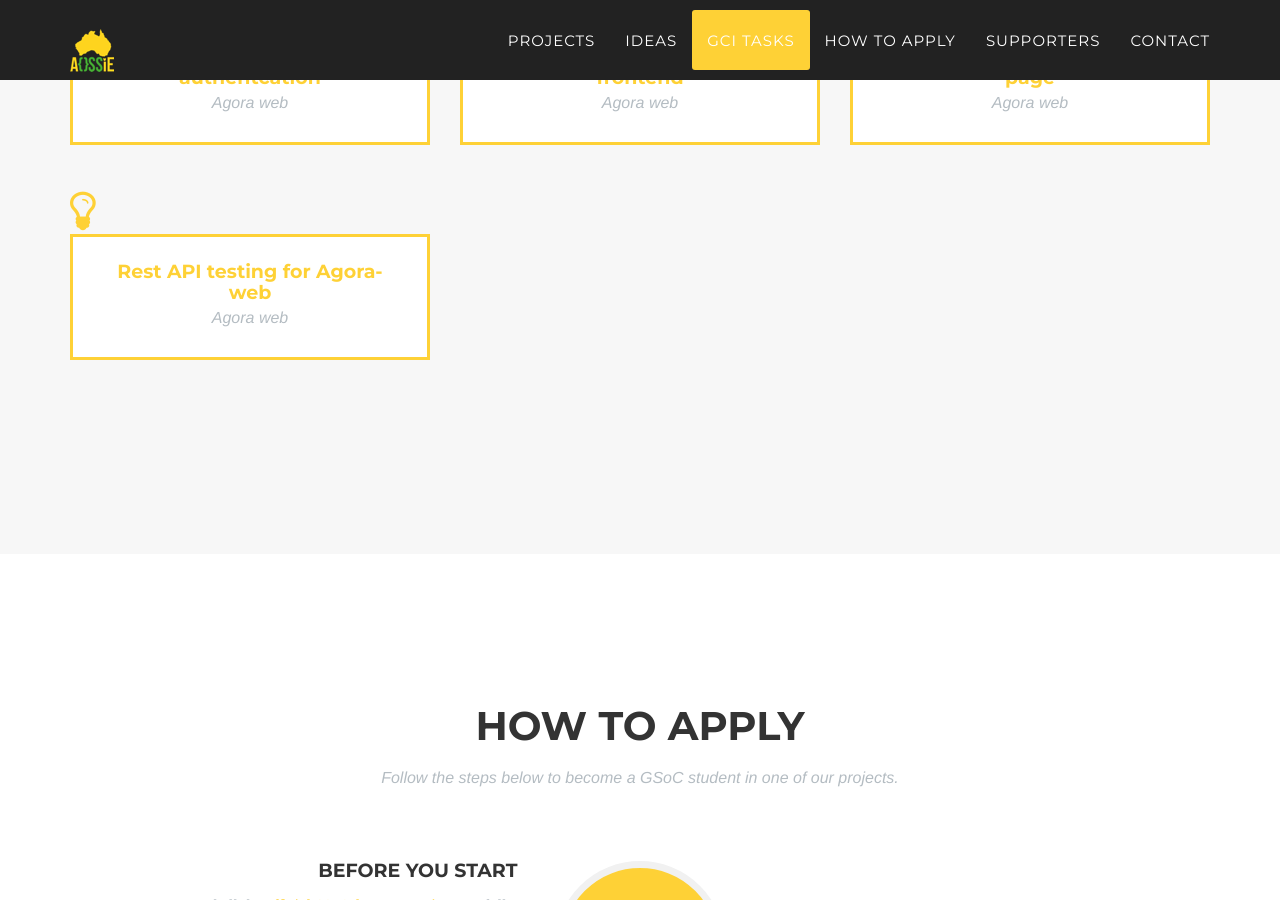
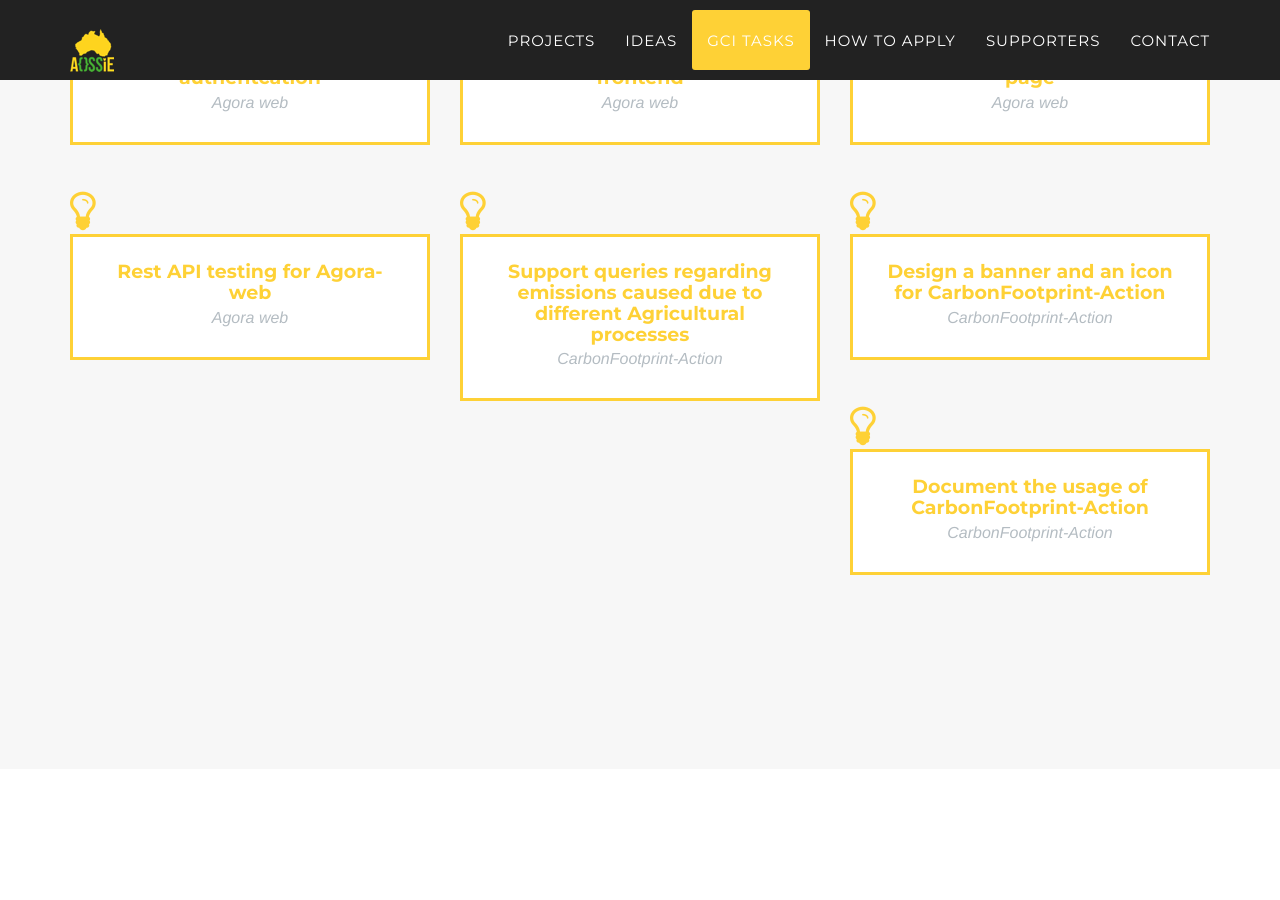
Before and after one commit to DimuthuKasunWP/aossie.gitlab.io, a Jekyll site: the page built from index.html, in a window 1280 px wide and 900 px high, scrolled down 4988 px. Built offline with Jekyll 4.4.1, drawn with Linux system fonts in a browser that asks for light colours; some web fonts are replaced; part of the change alters nothing that is shown.

Commit message:
add initial GCI tasks for CarbonFootprint-Action
Signed-off-by: Varun Chitre <varun.chitre15@gmail.com>

```diff
--- a/_config.yml
+++ b/_config.yml
@@ -221,3 +221,15 @@ tasks:
   title: Rest API testing for Agora-web
   id: 22
   description: agoraAPITesting.md
+- project: CarbonFootprint-Action
+  title: Support queries regarding emissions caused due to different Agricultural processes
+  id: 23
+  description: agriculturalProcessesAction.md
+- project: CarbonFootprint-Action
+  title: Design a banner and an icon for CarbonFootprint-Action
+  id: 24
+  description: bannerIconDesign.md
+- project: CarbonFootprint-Action
+  title: Document the usage of CarbonFootprint-Action
+  id: 25
+  description: documentAssistantAction.md
--- /dev/null
+++ b/_includes/tasks/agriculturalProcessesAction.md
@@ -0,0 +1,30 @@
+#### Support queries regarding emissions caused due to different Agricultural processes
+
+
+- **Description:**
+
+CarbonFootprint Action  is a Google Assistant Action that supports several categories of emission queries like appliances, travel and many more. It obtains this data from the CarbonFootprint-API, a REST API which serves these requests. The CarbonFootprint-API recently added support for new category: 'Emissions caused due to different agricultural processes'. The goal of this task is to add support for 'agricultural processes' category into the CarbonFootprint Action.
+
+- **Requirements:**
+  - Gitlab account and knowledge about Git.
+  - Knowledge about how to use REST API and how it works.
+  - Familiarity with Node.js
+  - Familiarity with Google Assistant and what 'Actions on Google' is.
+  - Knowledge about DialogFlow is a plus!
+
+- **Steps & Instructions:**
+    - Clone the CarbonAssistant Function repository.
+    - Create a issue about this task in the gitlab repo.
+    - Plan how you intend to get started with the task, discuss with the mentors about your approach and any doubts you have.
+    - Try to deploy the function and the agent unmodified by creating your own Google 'Actions on Google' project. Use the deployment guide in the repository README for this.
+    - Verify everything is fine and working. This will be your own test environment. If you have any trouble creating a project or deploying, reach out to the mentors.
+Once everything is set and working, document your approach for the task and get it reviewed.
+    - Start with your task and create PR(s) as necessary.
+    - Connect with your mentors in time if you see a potential roadblock.
+
+- **Outcome:**
+  - A working implementation where we can ask the Action in conversational English about how much emissions a particular agricultural process produces in some country.
+
+- **Tags:** node.js, actions-on-google, dialogflow, google assistant
+
+- **Categories:** Coding
--- /dev/null
+++ b/_includes/tasks/bannerIconDesign.md
@@ -0,0 +1,20 @@
+#### Design a banner and an icon for CarbonFootprint-Action
+
+
+- **Description:**
+
+CarbonFootprint-Action is a Google Assistant Action that supports several categories of emission queries like appliances, travel and many more. It obtains this data from the CarbonFootprint-API, a REST API which serves these requests. The objective of this task is to design two image designs: a large banner and an icon for this project.
+
+- **Additional details:**
+  - The dimensions of the banner need to be 1920x1080 and a PNG image as well the source file.
+  - The icon must be a 192x192 in dimensions and a PNG as well the source file.
+  - The banner and the icon needs to represent the product and what it does in a minimalist but complete manner which is also meaningful.
+  - Follow a standard design guideline when designing a logo, we would recommend Material Design but anything else is fine.
+  - Have the understanding how the product works and how it is used, it is important before you set out to do any design work. Contact mentors if you need any help in understanding the product.
+
+- **Outcome:**
+  - A meaningful and memorable banner and icons which represents the CarbonFootprint-Action and what it does.
+
+- **Tags:** icons, banners, design
+
+- **Categories:** Design
--- /dev/null
+++ b/_includes/tasks/documentAssistantAction.md
@@ -0,0 +1,19 @@
+#### Document the usage of CarbonFootprint-Action
+
+
+- **Description:**
+
+CarbonFootprint-Action is a Google Assistant Action that supports several categories of emission queries like appliances, travel and many more. It obtains this data from the CarbonFootprint-API, a REST API which serves these requests. This task focuses on creating a neatly written and detailed documentation on how to use the CarbonFootprint-Action with screenshots about each working category, the advanced features such as content management, slot filling that accompanies them.
+
+- **Additional details:**
+  - Write about usage of all categories along with screenshots to show a response from the Acion.
+  - Write about context management and slot filling features.
+  - You can find a small doc in the git repo Readme here in the Features section here: https://gitlab.com/aossie/CarbonAssistant-Agent
+
+- **Outcome:**
+  - A simple but detailed documentation/guide on how to use the CarbonFootprint Action on a Google-assistant supported device.
+
+
+- **Tags:** writing, documentation
+
+- **Categories:** Documentation/Training
```
